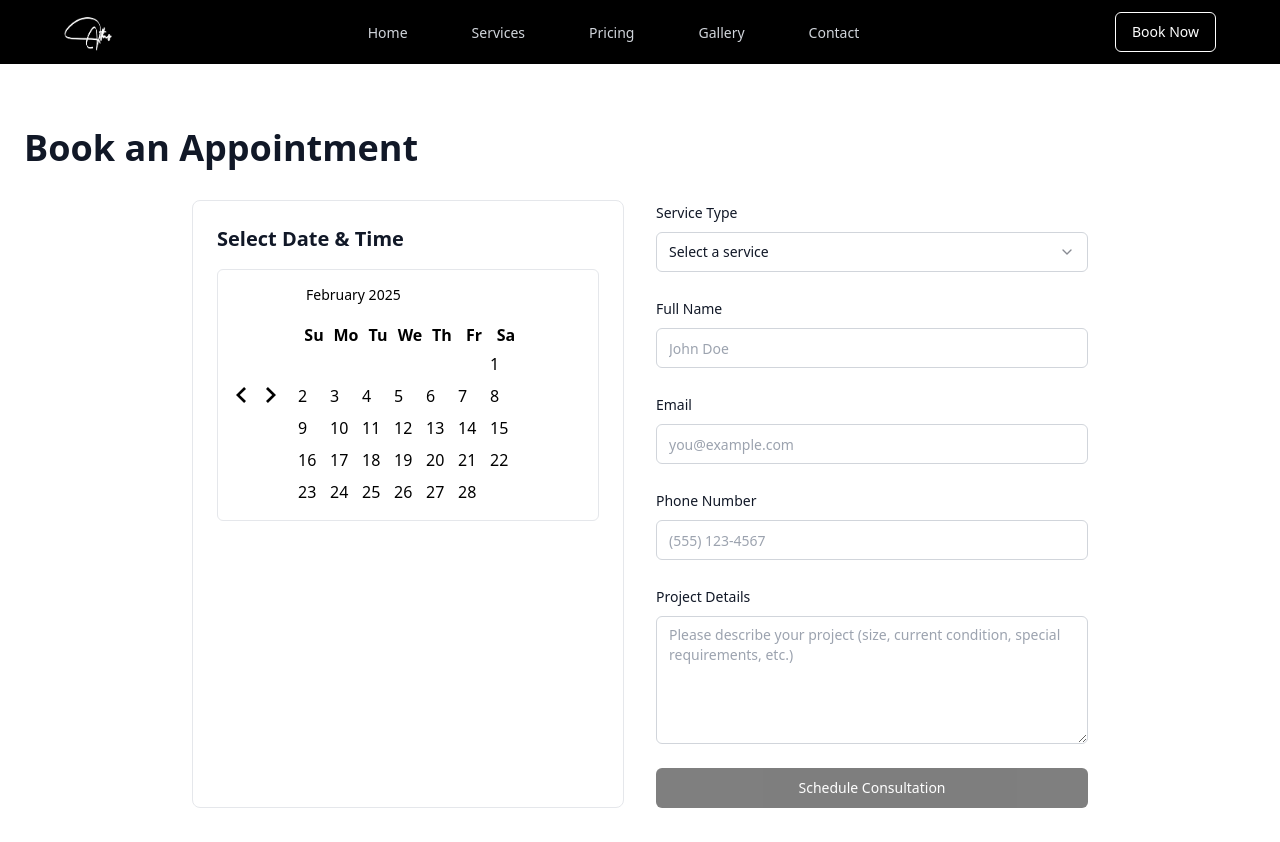
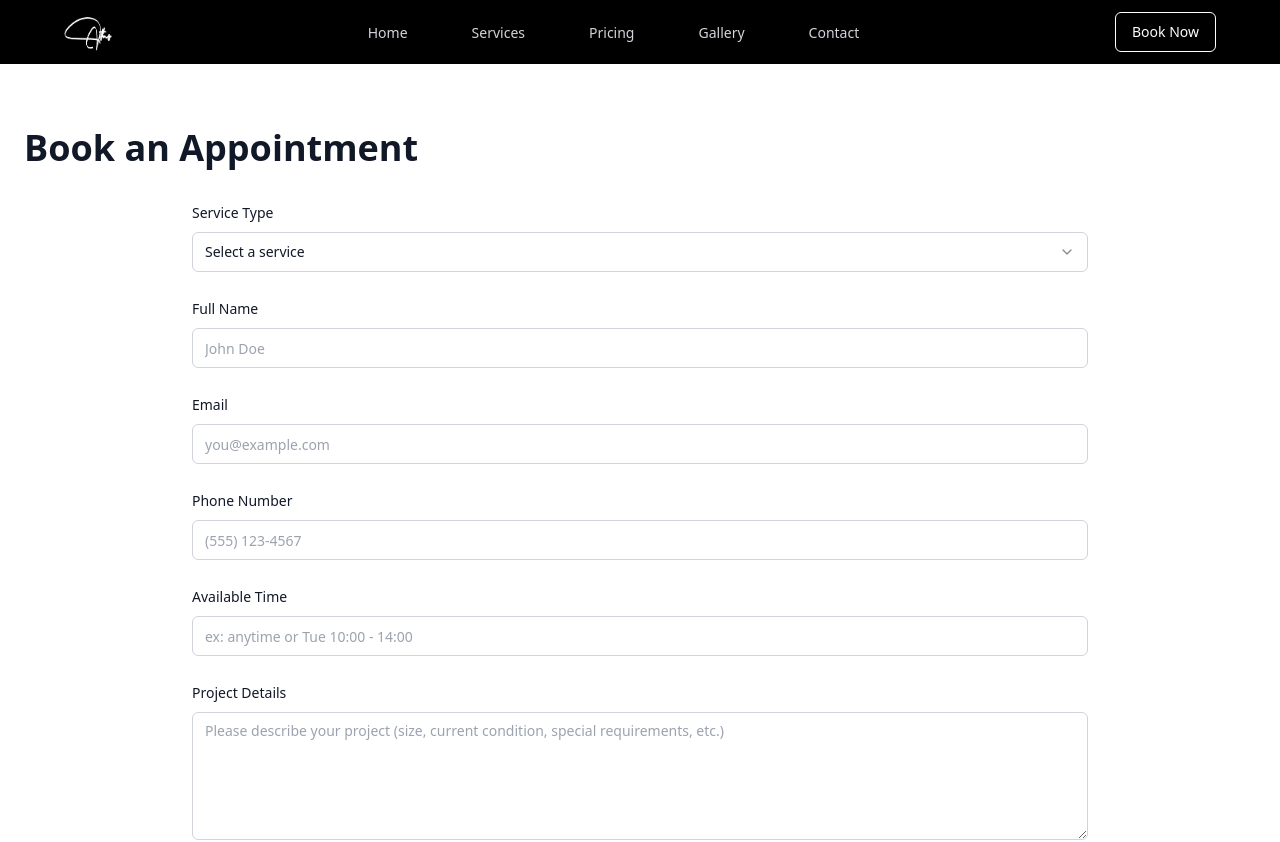
Before and after one commit to IsrafilEMIN/atlas-website-nextjs, a Next.js app: page /booking in a window 1280 px wide. Shown: the top 842 px of the page. Built offline with nearby package versions, Linux system fonts and the light colour scheme; what drizzle-zod would draw is missing.

Commit message:
removed calendar, added available time text box

```diff
--- a/components/layout/Footer.tsx
+++ b/components/layout/Footer.tsx
@@ -1,5 +1,5 @@
 "use client";
-import { useState, useEffect } from "react";
+import { useEffect } from "react";
 import Link from "next/link";
 import { Facebook, Twitter, Instagram, Mail, Phone, MapPin } from "lucide-react";
 import Logo from "@/components/ui/Logo";
--- a/lib/shared/schema.ts
+++ b/lib/shared/schema.ts
@@ -24,7 +24,7 @@ export const bookings = pgTable("bookings", {
   customerEmail: text("customer_email").notNull(),
   customerPhone: varchar("customer_phone", { length: 20 }).notNull(),
   serviceType: text("service_type").notNull(),
-  timeSlotId: integer("time_slot_id").references(() => timeSlots.id).notNull(),
+  availableTime: integer("available_time").notNull(),
   status: text("status").notNull().default('pending'),
   projectDetails: text("project_details"),
   createdAt: timestamp("created_at").defaultNow(),
@@ -40,14 +40,13 @@ export const notifications = pgTable("notifications", {
   content: text("content").notNull(),
 });
 
-// Zod schemas for validation
-export const insertTimeSlotSchema = createInsertSchema(timeSlots).omit({
-  id: true,
-});
-
-export const insertBookingSchema = createInsertSchema(bookings).omit({
-  id: true,
-  createdAt: true,
+export const insertBookingSchema = z.object({
+  customerName: z.string().min(1, "Name is required"),
+  customerEmail: z.string().email("Invalid email"),
+  customerPhone: z.string().min(1, "Phone number is required"),
+  serviceType: z.string().min(1, "Service type is required"),
+  projectDetails: z.string().optional(),
+  availableTime: z.string().min(1, "Available time is required"),
 });
 
 export const insertNotificationSchema = createInsertSchema(notifications).omit({
@@ -56,12 +55,10 @@ export const insertNotificationSchema = createInsertSchema(notifications).omit({
 });
 
 // Types for TypeScript
-export type InsertTimeSlot = z.infer<typeof insertTimeSlotSchema>;
 export type InsertBooking = z.infer<typeof insertBookingSchema>;
 export type InsertNotification = z.infer<typeof insertNotificationSchema>;
 
 export type User = typeof users.$inferSelect;
-export type TimeSlot = typeof timeSlots.$inferSelect;
 export type Booking = typeof bookings.$inferSelect;
 export type Notification = typeof notifications.$inferSelect;
 
--- a/pages/api/booking.ts
+++ b/pages/api/booking.ts
@@ -40,7 +40,7 @@ export default async function handler(
       customerEmail,
       serviceType,
       projectDetails,
-      timeSlotId,
+      availableTime,
       status,
     } = req.body;
 
@@ -64,7 +64,7 @@ export default async function handler(
         customerEmail,
         serviceType: normalizedServiceType,
         projectDetails,
-        timeSlotId,
+        availableTime,
         status: normalizedStatus,
       },
     });
@@ -85,6 +85,7 @@ export default async function handler(
       subject: "New Booking Received",
       html: `<p>New booking from <strong>${customerName}</strong> for ${serviceType}.</p>
              <p>Project Details: ${projectDetails}</p>
+             <p>Available Time: ${availableTime}</p>
              <p>Contact: ${customerPhone}, ${customerEmail}</p>`,
     });
 
--- a/pages/booking.tsx
+++ b/pages/booking.tsx
@@ -3,7 +3,6 @@ import { useState } from "react";
 import { motion } from "framer-motion";
 import { useForm, SubmitHandler } from "react-hook-form";
 import { zodResolver } from "@hookform/resolvers/zod";
-import { Calendar } from "@/components/ui/calendar";
 import { Button } from "@/components/ui/button";
 import { Input } from "@/components/ui/input";
 import { Textarea } from "@/components/ui/textarea";
@@ -28,21 +27,7 @@ import { z } from "zod";
 
 type BookingFormValues = z.infer<typeof insertBookingSchema>;
 
-// Define a type for your form values based on the defaultValues in useForm.
-// type BookingFormValues = {
-//   customerName: string;
-//   customerEmail: string;
-//   customerPhone: string;
-//   serviceType: string;
-//   projectDetails: string;
-//   timeSlotId: number;
-// };
-
 export default function Booking() {
-  const [date, setDate] = useState<Date | undefined>(undefined);
-  const [timeSlot, setTimeSlot] = useState<string | undefined>(undefined);
-  const [isYearSelectOpen, setIsYearSelectOpen] = useState(false);
-  const currentYear = new Date().getFullYear();
   const { toast } = useToast();
 
   // Initialize the form with the BookingFormValues type
@@ -54,37 +39,22 @@ export default function Booking() {
       customerPhone: "",
       serviceType: "",
       projectDetails: "",
-      timeSlotId: 0, // This will be set based on date and timeSlot
+      availableTime: "", // This will be set based on date and timeSlot
     },
   });
 
   // onSubmit now receives the form data (of type BookingFormValues) directly
   const onSubmit: SubmitHandler<BookingFormValues> = async (data) => {
-    if (!date || !timeSlot) {
+    if (!data.availableTime) {
       toast({
         title: "Error",
-        description: "Please select a date and time slot",
+        description: "Please enter your available time",
         variant: "destructive",
       });
       return;
     }
 
     try {
-      // Convert date and timeSlot to a proper timestamp for the backend
-      // Parsing timeSlot: expecting something like "10:00 AM" or "10:00 PM"
-      // We'll assume the format "HH:MM AM/PM"
-      const [timePart, period] = timeSlot.split(" ");
-      const [hoursStr, minutesStr] = timePart.split(":");
-      let hour = parseInt(hoursStr, 10);
-      const minutes = parseInt(minutesStr, 10);
-      const isPM = period === "PM";
-      if (isPM && hour !== 12) hour += 12;
-      if (!isPM && hour === 12) hour = 0;
-
-      const bookingDate = new Date(date);
-      bookingDate.setHours(hour);
-      bookingDate.setMinutes(minutes);
-
       const response = await fetch("/api/booking", {
         method: "POST",
         headers: {
@@ -92,7 +62,6 @@ export default function Booking() {
         },
         body: JSON.stringify({
           ...data,
-          timeSlotId: 1, // Replace with the actual time slot ID from your backend if needed
           status: "pending",
           createdAt: new Date().toISOString(),
         }),
@@ -105,8 +74,6 @@ export default function Booking() {
 
       // Reset form
       form.reset();
-      setDate(undefined);
-      setTimeSlot(undefined);
 
       toast({
         title: "Success",
@@ -122,13 +89,6 @@ export default function Booking() {
     }
   };
 
-  const handleYearSelect = (year: number) => {
-    const newDate = new Date(date || new Date());
-    newDate.setFullYear(year);
-    setDate(newDate);
-    setIsYearSelectOpen(false);
-  };
-
   return (
     <div className="min-h-screen bg-white">
       <div className="container mx-auto px-6 pt-32 pb-16 relative">
@@ -141,115 +101,11 @@ export default function Booking() {
         </motion.h1>
 
         <div className="max-w-4xl mx-auto">
-          <div className="grid grid-cols-1 md:grid-cols-2 gap-8">
-            {/* Calendar Section */}
-            <div className="bg-white p-6 rounded-lg border border-gray-200">
-              <h2 className="text-xl font-semibold mb-4 text-gray-900">Select Date & Time</h2>
-              <Calendar
-                mode="single"
-                selected={date}
-                onSelect={setDate}
-                className="rounded-md border"
-                showOutsideDays={false}
-                fromYear={2024}
-                toYear={2025}
-                classNames={{
-                  root: "w-full",
-                  months: "flex flex-col sm:flex-row space-y-4 sm:space-x-4 sm:space-y-0",
-                  month: "space-y-4",
-                  caption: "flex justify-center pt-1 relative items-center",
-                  caption_label: "text-sm font-medium text-black hover:bg-gray-100 rounded-md px-2 py-1 cursor-pointer",
-                  nav: "space-x-1 flex items-center",
-                  nav_button: "h-7 w-7 bg-transparent p-0 text-black hover:bg-gray-100 rounded-md",
-                  nav_button_previous: "absolute left-1",
-                  nav_button_next: "absolute right-1",
-                  table: "w-full border-collapse space-y-1",
-                  head_row: "flex",
-                  head_cell: "text-black rounded-md w-8 font-normal text-[0.8rem]",
-                  row: "flex w-full mt-2",
-                  cell: "relative p-0 text-center text-sm focus-within:relative focus-within:z-20 [&:has([aria-selected])]:bg-black",
-                  day: `h-8 w-8 p-0 font-normal text-black hover:bg-gray-100 rounded-md
-                    aria-selected:bg-black aria-selected:text-white
-                    focus:bg-black focus:text-white
-                    focus-visible:bg-black focus-visible:text-white`,
-                  day_today: "bg-gray-100 text-black font-semibold",
-                  day_outside: "text-gray-400",
-                  day_disabled: "text-gray-300",
-                  day_range_middle: "aria-selected:bg-gray-100 aria-selected:text-black",
-                  day_hidden: "invisible",
-                  caption_dropdowns: "flex justify-center space-x-2",
-                  dropdown: "relative inline-block",
-                  dropdown_month: "text-black font-semibold",
-                  dropdown_year: "text-black font-semibold cursor-pointer",
-                  dropdown_icon: "ml-1 h-4 w-4",
-                }}
-                components={
-                  {
-                    Caption: ({ displayMonth }: { displayMonth: Date }) => {
-                      const year = displayMonth.getFullYear();
-                      const month = displayMonth.toLocaleString("default", { month: "long" });
-                      return (
-                        <div className="flex justify-center items-center space-x-2">
-                          <span className="text-black font-semibold">{month}</span>
-                          <span
-                            className="text-black font-semibold cursor-pointer"
-                            onClick={() => setIsYearSelectOpen(!isYearSelectOpen)}
-                          >
-                            {year}
-                          </span>
-                          {isYearSelectOpen && (
-                            <div className="absolute top-8 bg-white border border-gray-200 rounded-md shadow-lg p-2 z-50">
-                              {Array.from({ length: 5 }, (_, i) => currentYear + i).map((y) => (
-                                <div
-                                  key={y}
-                                  className="px-4 py-2 hover:bg-gray-100 cursor-pointer text-black"
-                                  onClick={() => handleYearSelect(y)}
-                                >
-                                  {y}
-                                </div>
-                              ))}
-                            </div>
-                          )}
-                        </div>
-                      );
-                    },
-                  } as any
-                }
-              />
-
-              {date && (
-                <div className="mt-4">
-                  <h3 className="text-sm font-medium mb-2 text-gray-900">Available Time Slots</h3>
-                  <div className="grid grid-cols-2 gap-2">
-                    {Array.from({ length: 24 }, (_, i) => {
-                      const hour = Math.floor(i / 2) + 8;
-                      const minute = i % 2 === 0 ? "00" : "30";
-                      const ampm = hour >= 12 ? "PM" : "AM";
-                      const hour12 = hour > 12 ? hour - 12 : hour;
-                      return `${hour12}:${minute} ${ampm}`;
-                    }).map((time) => (
-                      <Button
-                        key={time}
-                        variant={timeSlot === time ? "default" : "outline"}
-                        onClick={() => setTimeSlot(time)}
-                        className={
-                          timeSlot === time
-                            ? "bg-black text-white hover:bg-black/90"
-                            : "bg-white text-black border-gray-300 hover:bg-gray-100"
-                        }
-                      >
-                        {time}
-                      </Button>
-                    ))}
-                  </div>
-                </div>
-              )}
-            </div>
-
           {/* Booking Form */}
           <div className="space-y-6">
             <Form {...form}>
               <form onSubmit={form.handleSubmit(onSubmit)} className="space-y-6">
+                {/* Service Type */}
                 <FormField
                   control={form.control}
                   name="serviceType"
@@ -272,6 +128,7 @@ export default function Booking() {
                     </FormItem>
                   )}
                 />
+                {/* Full Name */}
                 <FormField
                   control={form.control}
                   name="customerName"
@@ -285,6 +142,7 @@ export default function Booking() {
                     </FormItem>
                   )}
                 />
+                {/* Email */}
                 <FormField
                   control={form.control}
                   name="customerEmail"
@@ -298,6 +156,7 @@ export default function Booking() {
                     </FormItem>
                   )}
                 />
+                {/* Phone Number */}
                 <FormField
                   control={form.control}
                   name="customerPhone"
@@ -311,6 +170,26 @@ export default function Booking() {
                     </FormItem>
                   )}
                 />
+                {/* Available Time Field */}
+                <FormField
+                  control={form.control}
+                  name="availableTime"
+                  render={({ field }) => (
+                    <FormItem>
+                      <FormLabel className="text-gray-900">Available Time</FormLabel>
+                      <FormControl>
+                        <Input
+                          placeholder="ex: anytime or Tue 10:00 - 14:00"
+                          {...field}
+                          value={field.value ?? ""}
+                          className="bg-white text-gray-900 border-gray-300 placeholder:text-gray-400"
+                        />
+                      </FormControl>
+                      <FormMessage />
+                    </FormItem>
+                  )}
+                />
+                {/* Project Details */}
                 <FormField
                   control={form.control}
                   name="projectDetails"
@@ -332,7 +211,7 @@ export default function Booking() {
                 <Button
                   type="submit"
                   className="w-full bg-black hover:bg-black/90 text-white"
-                    disabled={!date || !timeSlot}
+                  disabled={!form.formState.isValid}
                 >
                   Schedule Consultation
                 </Button>
@@ -342,6 +221,5 @@ export default function Booking() {
         </div>
       </div>
     </div>
-    </div>
   );
 }
```
Also changed, not shown: 2 other files (tests, documents, lock files or other folders). Lines whose indentation alone changed are shown as unchanged.
